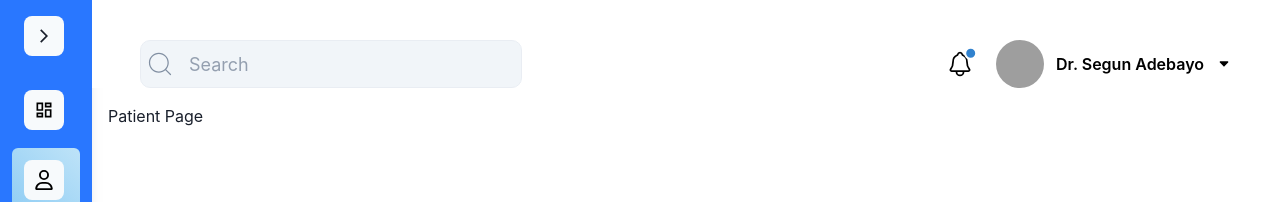
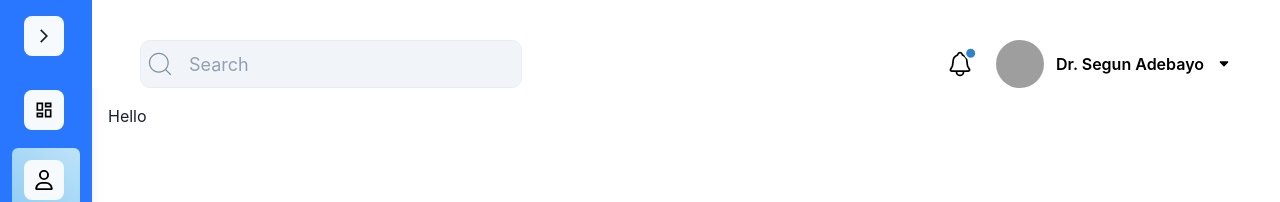
Before and after one commit to NuZard84/pms-frontend, a React (Vite) app: page /patients in a window 1280 px wide. Shown: the top 202 px of the page. Built offline with nearby package versions, Linux system fonts and the light colour scheme; grey boxes are pictures that could not be loaded.

Commit message:
add patient details

```diff
--- a/src/components/Patients.jsx
+++ b/src/components/Patients.jsx
@@ -1,7 +1,7 @@
 import { Box } from "@chakra-ui/react";
 
 const Patients = () => {
-  return <Box>PAtients</Box>;
+  return <Box>Patients</Box>;
 };
 
 export default Patients;
--- /dev/null
+++ b/src/components/patientCard.jsx
@@ -0,0 +1,5 @@
+import { Card } from "@chakra-ui/react";
+
+export default function PatientCard() {
+  return <h1>Hello</h1>;
+}
--- a/src/pages/Patient.jsx
+++ b/src/pages/Patient.jsx
@@ -1,7 +1,12 @@
 import { Box } from "@chakra-ui/react";
+import PatientCard from "../components/patientCard";
 
 const PatientPage = () => {
-  return <Box>Patient Page</Box>;
+  return (
+    <Box>
+      <PatientCard />
+    </Box>
+  );
 };
 
 export default PatientPage;
```
